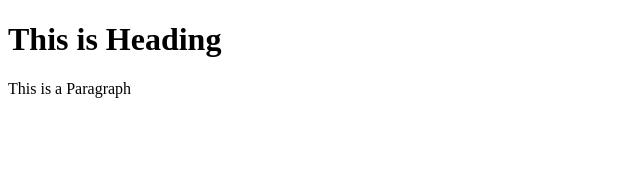
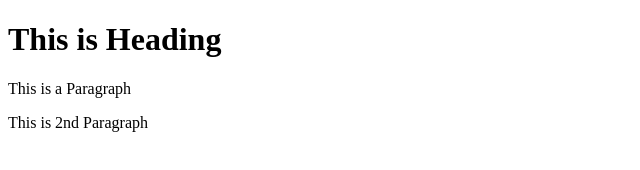
Before and after one commit to Priyanka-Govind/git-test, a plain HTML site: page index.html in a window 1280 px wide. Shown: the whole page, without its empty margins (0-640 px from the left). Drawn offline with Linux system fonts and the light colour scheme.

Commit message:
forth commit

```diff
--- a/index.html
+++ b/index.html
@@ -6,5 +6,6 @@
  <body>
     <h1>This is Heading</h1>
     <p>This is a Paragraph</p>
+    <p>This is 2nd Paragraph</p>
 </body>
 </html>
```
